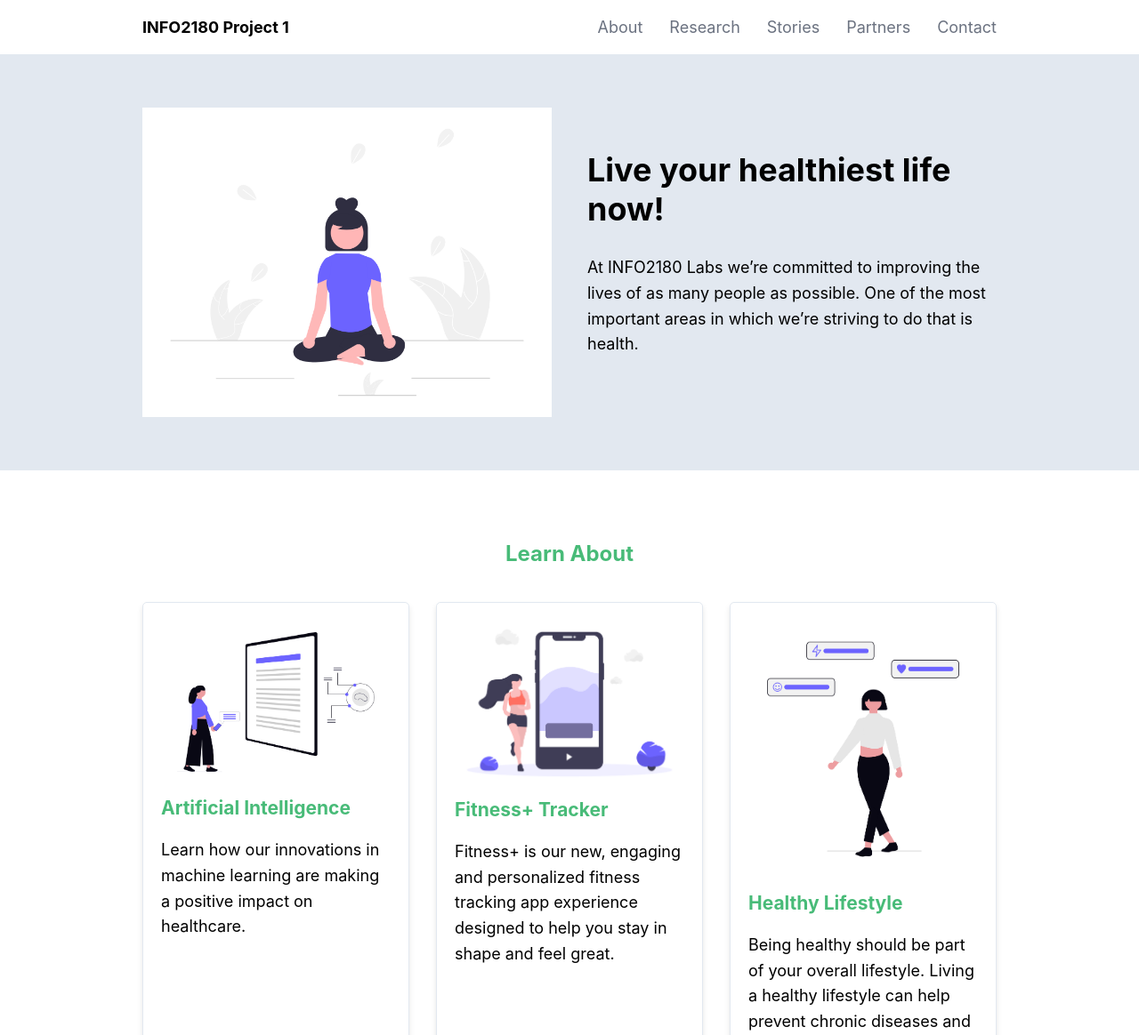
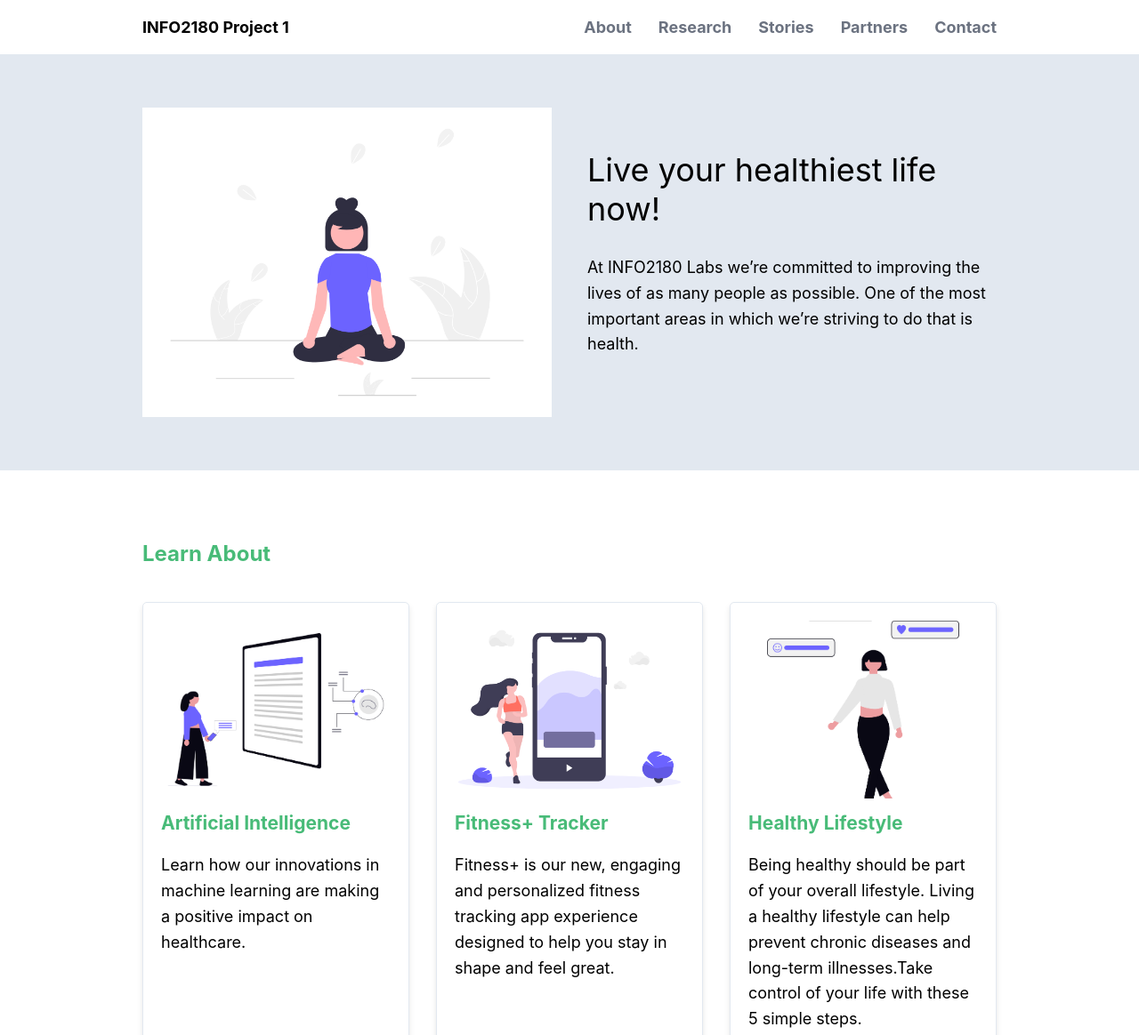
Before and after one commit to ShadelleBrown/info2180-project1, a plain HTML site: page index.html in a window 1280 px wide. Shown: the top 1164 px of the page at 89% size. Drawn offline with Linux system fonts and the light colour scheme.

Commit message:
Completed webpage with Html, CSS, JavaScript and Images

```diff
--- a/styles.css
+++ b/styles.css
@@ -1,4 +1,4 @@
-/* Add your CSS to this file */
+
 body {
     margin: 0;
     font-size: 18px;
@@ -41,6 +41,7 @@
     text-decoration: none;
     color: #6b7280;
     font-size: 18px;
+    font-weight: bold;
 }
 
 header nav ul li a:hover {
@@ -76,6 +77,7 @@
 .overview-hero-text h2 {
     font-size: 36px;
     margin-top: 0;
+    font-weight: normal;
 }
 
 .overview-hero-text p {
@@ -90,7 +92,7 @@
 .learn-about h2 {
     font-size: 24px;
     color: #48BB78;
-    text-align: center;
+    text-align: left;
     margin-bottom: 40px;
 }
 
@@ -109,7 +111,8 @@
 
 .card img {
     width: 100%;
-    height: auto;
+    height: 200px;
+    object-fit: cover;
     display: block;
     margin-bottom: 15px;
 }
@@ -164,7 +167,7 @@
     display: inline-block;
 }
 
-/* Stories Section */
+/* Recent Stories Section */
 .stories {
     padding: 60px 0;
 }
@@ -272,7 +275,7 @@
     background-color: #4A5568;
     color: white;
     padding: 30px 0;
-    text-align: center;
+    text-align: left;
 }
 
 footer p {
```
Also changed, not shown: scripts.js (+8 -8 lines).
